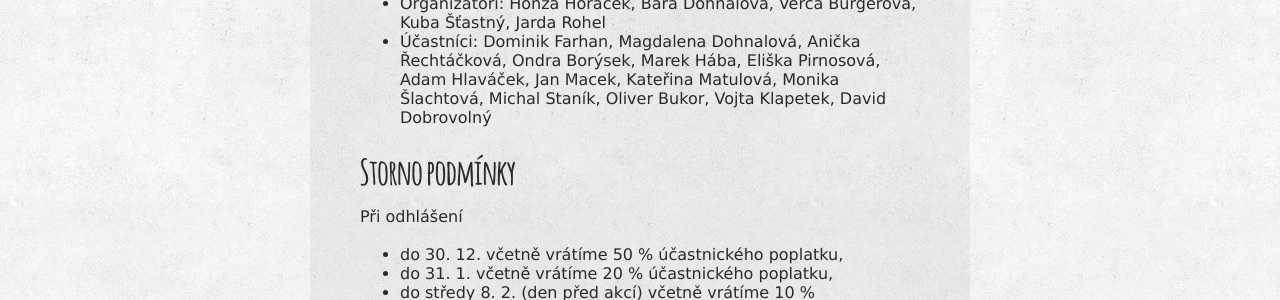
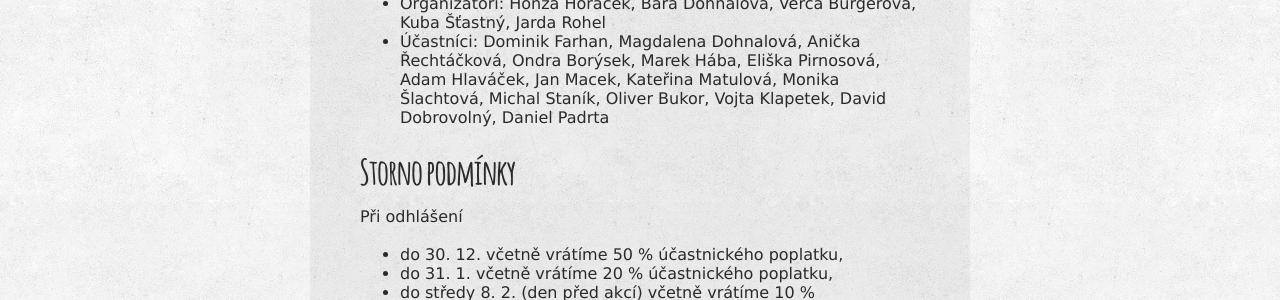
Before and after one commit to zverinec/zverinec-web, a Jekyll site: the page built from _pages/winterlis23.md, in a window 1280 px wide and 900 px high, scrolled down 2170 px. Shown: the part 228-528 px from the top of the window. Built offline with Jekyll 4.4.1, drawn with Linux system fonts in a browser that asks for light colours; comment, search, counter and statistics services are not loaded.

Commit message:
Add participant

```diff
--- a/_pages/winterlis23.md
+++ b/_pages/winterlis23.md
@@ -62,7 +62,7 @@ Kapacita akce je ~15 účastníků a 5 organizátorů.
 **Na koho se můžete těšit?**
 
 - Organizátoři: Honza Horáček, Bára Dohnalová, Verča Burgerová, Kuba Šťastný, Jarda Rohel
-- Účastníci: Dominik Farhan, Magdalena Dohnalová, Anička Řechtáčková, Ondra Borýsek, Marek Hába, Eliška Pirnosová, Adam Hlaváček, Jan Macek, Kateřina Matulová, Monika Šlachtová, Michal Staník, Oliver Bukor, Vojta Klapetek, David Dobrovolný
+- Účastníci: Dominik Farhan, Magdalena Dohnalová, Anička Řechtáčková, Ondra Borýsek, Marek Hába, Eliška Pirnosová, Adam Hlaváček, Jan Macek, Kateřina Matulová, Monika Šlachtová, Michal Staník, Oliver Bukor, Vojta Klapetek, David Dobrovolný, Daniel Padrta
 
 ### Storno podmínky
 
```
